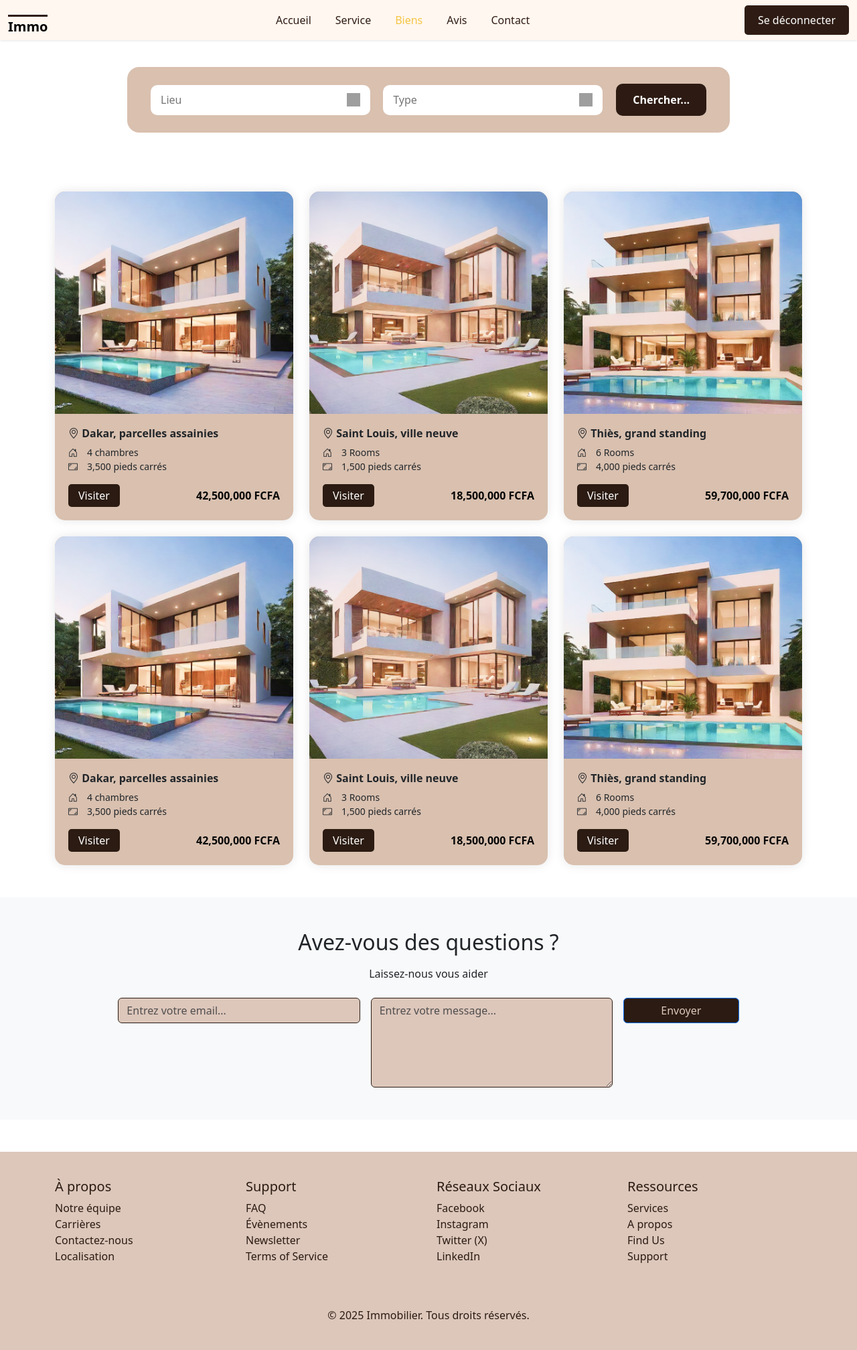
After one commit to mouhamed36-collab/project_immo, a PHP site: page /pages/biens.php in a window 1280 px wide. The commit adds this page. Shown: the whole page at 67% size. Run offline with PHP 8.4, Linux system fonts and the light colour scheme; grey boxes are pictures that could not be loaded.

Commit message:
implémentation page des biens (#6)

```diff
--- /dev/null
+++ b/css/biens.css
@@ -0,0 +1,160 @@
+.body {
+      background-color: #f4f2f2;
+      font-family: 'Segoe UI', sans-serif;
+    }
+
+    .navbar {
+      background-color: #fff7f0;
+      box-shadow: 0 1px 3px rgba(0,0,0,0.1);
+      padding: 1rem 2rem;
+    }
+    .navbar-brand {
+      font-weight: bold;
+      font-size: 1.5rem;
+      color: #2e1c14;
+    }
+    .navbar-brand span {
+      border-top: 3px solid #2e1c14;
+      display: inline-block;
+      margin-right: 4px;
+      height: 16px;
+    }
+    .nav-link {
+      font-weight: 600;
+      color: #2e1c14 !important;
+      margin: 0 10px;
+    }
+    .nav-link.active {
+      color: #f5c542 !important;
+    }
+   #btn-deconnecter {
+  background-color:#2e1c14;
+  color: white;
+  padding: 10px 20px;
+  border: none;
+  border-radius: 5px;
+  cursor: pointer;
+}
+
+
+/* SEARCH */
+.search-box {
+    background-color: #d9c0af;
+    padding: 25px 35px;
+    display: flex;
+    align-items: center;
+    justify-content: space-between;
+    max-width: 900px;
+    margin: 40px auto;
+    border-radius: 18px;
+    gap: 20px;
+}
+
+.input-group {
+    display: flex;
+    gap: 20px;
+    flex-grow: 1;
+}
+
+.field-container {
+    position: relative;
+    flex: 1;
+}
+
+.input-field {
+    width: 100%;
+    height: 45px;
+    padding: 10px 15px;
+    border-radius: 10px;
+    border: none;
+}
+
+.input-icon {
+    position: absolute;
+    right: 15px;
+    top: 50%;
+    transform: translateY(-50%);
+    width: 20px;
+    height: 20px;
+}
+
+.search-button {
+    background-color: #2d1b13;
+    color: white;
+    border: none;
+    padding: 12px 25px;
+    border-radius: 10px;
+    font-weight: bold;
+    white-space: nowrap;
+}
+    /* image */
+
+    .property-card {
+      border-radius: 15px;
+      box-shadow: 0 0 15px rgba(0, 0, 0, 0.1);
+      overflow: hidden;
+      transition: transform 0.3s;
+      background-color: #d9c0af;
+    }
+    .property-card:hover {
+      transform: scale(1.02);
+    }
+    .property-img {
+      height: 200px;
+     object-fit: cover;
+      width: 100%;
+       height: auto;
+       display: block;
+    }
+    .property-info {
+      padding: 20px;
+    }
+    .property-info h6 {
+      font-weight: bold;
+    }
+    .icon-text {
+      display: flex;
+      align-items: center;
+      gap: 6px;
+      margin-bottom: px;
+      font-size: 14px;
+    }
+    .icon-text i {
+      margin-right: 8px;
+
+    }
+    .btn-visit {
+      background-color: #2B1B12;
+      color: white;
+      border-radius: 5px;
+      padding: 5px 15px;
+      text-decoration: none;
+    }
+    .price {
+      font-weight: bold;
+      font-size: 16px;
+      color: #070707;
+    }
+
+        /*Footer*/
+
+footer {
+    background-color: #DDC7BB;
+    color: #2B1B12;
+    padding: 40px 0;
+}
+
+footer a {
+    color: #752d04;
+    text-decoration: none;
+}
+
+footer a:hover {
+    color: #72452b;
+}
+
+.form-control {
+    border: 1px solid #2B1B12;
+    background-color: #DDC7BB;
+    color: #2B1B12;
+}
--- /dev/null
+++ b/pages/biens.php
@@ -0,0 +1,156 @@
+<!DOCTYPE html>
+<html lang="fr">
+
+<head>
+  <meta charset="UTF-8">
+  <meta name="viewport" content="width=device-width, initial-scale=1">
+  <title>Biens Immobiliers</title>
+  <link href="https://cdn.jsdelivr.net/npm/bootstrap@5.3.3/dist/css/bootstrap.min.css" rel="stylesheet">
+  <link href="https://cdn.jsdelivr.net/npm/bootstrap-icons@1.10.5/font/bootstrap-icons.css" rel="stylesheet">
+  <link rel="stylesheet" href="/project_immo/css/biens.css" />
+  </head>
+
+      <body>
+
+  <!-- Barre de navigation -->
+  <nav class="navbar navbar-expand-lg">
+    <div class="container-fluid">
+      <a class="navbar-brand d-flex align-items-center" href="#">
+        <span>Immo</span>
+      </a>
+      <div class="collapse navbar-collapse justify-content-center">
+        <ul class="navbar-nav mb-2 mb-lg-0">
+          <li class="nav-item"><a class="nav-link" href="../index.php">Accueil</a></li>
+          <li class="nav-item"><a class="nav-link" href="../index.php?#section2">Service</a></li>
+          <li class="nav-item"><a class="nav-link active" href="#">Biens</a></li>
+          <li class="nav-item"><a class="nav-link" href="#">Avis</a></li>
+          <li class="nav-item"><a class="nav-link" href="#contact">Contact</a></li>
+        </ul>
+      </div>
+      <button id="btn-deconnecter">Se déconnecter</button>
+
+    </div>
+  </nav>
+
+  <!-- SEARCH -->
+  <div class="search-box">
+    <div class="input-group">
+      <div class="field-container">
+        <input type="text" class="input-field" placeholder="Lieu">
+        <img src="https://cdn-icons-png.flaticon.com/512/684/684908.png" alt="Icône lieu" class="input-icon">
+      </div>
+      <div class="field-container">
+        <input type="text" class="input-field" placeholder="Type">
+        <img src="https://cdn-icons-png.flaticon.com/512/69/69524.png" alt="Icône type" class="input-icon">
+      </div>
+    </div>
+    <button class="search-button">Chercher...</button>
+  </div>
+  <div class="container py-5">
+    <div class="row g-4 justify-content-center">
+
+
+
+    <!-- Carte 1 -->
+    <div class="col-md-4">
+      <div class="property-card">
+        <img src="../asset/img/MAISON 1.png" class="property-img" alt="Maison 1">
+        <div class="property-info">
+          <h6><i class="bi bi-geo-alt"></i> Dakar, parcelles assainies</h6>
+          <div class="icon-text"><i class="bi bi-house-door"></i> 4 chambres</div>
+          <div class="icon-text"><i class="bi bi-aspect-ratio"></i> 3,500 pieds carrés</div>
+          <div class="d-flex justify-content-between align-items-center mt-3">
+            <a href="#" class="btn-visit">Visiter</a>
+            <span class="price">42,500,000 FCFA</span>
+          </div>
+        </div>
+      </div>
+    </div>
+
+    <!-- Carte 2 -->
+    <div class="col-md-4">
+      <div class="property-card">
+        <img src="../asset/img/MAISON 2.png" class="property-img" alt="Maison 2">
+        <div class="property-info">
+          <h6><i class="bi bi-geo-alt"></i> Saint Louis, ville neuve</h6>
+          <div class="icon-text"><i class="bi bi-house-door"></i> 3 Rooms</div>
+          <div class="icon-text"><i class="bi bi-aspect-ratio"></i> 1,500 pieds carrés</div>
+          <div class="d-flex justify-content-between align-items-center mt-3">
+            <a href="#" class="btn-visit">Visiter</a>
+            <span class="price">18,500,000 FCFA</span>
+          </div>
+        </div>
+      </div>
+    </div>
+
+    <!-- Carte 3 -->
+    <div class="col-md-4">
+      <div class="property-card">
+        <img src="../asset/img/MAISON 3.png"class="property-img" alt="Maison 3">
+        <div class="property-info">
+          <h6><i class="bi bi-geo-alt"></i> Thiès, grand standing</h6>
+          <div class="icon-text"><i class="bi bi-house-door"></i> 6 Rooms</div>
+          <div class="icon-text"><i class="bi bi-aspect-ratio"></i> 4,000 pieds carrés</div>
+          <div class="d-flex justify-content-between align-items-center mt-3">
+            <a href="#" class="btn-visit">Visiter</a>
+            <span class="price">59,700,000 FCFA</span>
+          </div>
+        </div>
+      </div>
+    </div>
+  <!-- Carte 1 -->
+    <div class="col-md-4">
+      <div class="property-card">
+        <img src="../asset/img/MAISON 1.png" class="property-img" alt="Maison 1">
+        <div class="property-info">
+          <h6><i class="bi bi-geo-alt"></i> Dakar, parcelles assainies</h6>
+          <div class="icon-text"><i class="bi bi-house-door"></i> 4 chambres</div>
+          <div class="icon-text"><i class="bi bi-aspect-ratio"></i> 3,500 pieds carrés</div>
+          <div class="d-flex justify-content-between align-items-center mt-3">
+            <a href="#" class="btn-visit">Visiter</a>
+            <span class="price">42,500,000 FCFA</span>
+          </div>
+        </div>
+      </div>
+    </div>
+      <!-- Carte 2 -->
+    <div class="col-md-4">
+      <div class="property-card">
+        <img src="../asset/img/MAISON 2.png" class="property-img" alt="Maison 2">
+        <div class="property-info">
+          <h6><i class="bi bi-geo-alt"></i> Saint Louis, ville neuve</h6>
+          <div class="icon-text"><i class="bi bi-house-door"></i> 3 Rooms</div>
+          <div class="icon-text"><i class="bi bi-aspect-ratio"></i> 1,500 pieds carrés</div>
+          <div class="d-flex justify-content-between align-items-center mt-3">
+            <a href="#" class="btn-visit">Visiter</a>
+            <span class="price">18,500,000 FCFA</span>
+          </div>
+        </div>
+      </div>
+    </div>
+    <!-- Carte 3 -->
+    <div class="col-md-4">
+      <div class="property-card">
+        <img src="../asset/img/MAISON 3.png" class="property-img" alt="Maison 3">
+        <div class="property-info">
+          <h6><i class="bi bi-geo-alt"></i> Thiès, grand standing</h6>
+          <div class="icon-text"><i class="bi bi-house-door"></i> 6 Rooms</div>
+          <div class="icon-text"><i class="bi bi-aspect-ratio"></i> 4,000 pieds carrés</div>
+          <div class="d-flex justify-content-between align-items-center mt-3">
+            <a href="#" class="btn-visit">Visiter</a>
+            <span class="price">59,700,000 FCFA</span>
+          </div>
+        </div>
+      </div>
+    </div>
+  </div>
+</div>
+
+      <?php
+      include_once '../pages/footer.php';
+      ?>
+
+      <script src="https://cdn.jsdelivr.net/npm/bootstrap@5.3.3/dist/js/bootstrap.bundle.min.js"></script>
+      </body>
+
+</html>
--- a/pages/footer.php
+++ b/pages/footer.php
@@ -7,7 +7,7 @@
 <!-- Section Contact -->
 <section class="py-5 bg-light text-center">
   <div class="container">
-    <h2 class="mb-3">Avez-vous des questions ?</h2>
+    <h2 class="mb-3" id="contact">Avez-vous des questions ?</h2>
     <p class="mb-4">Laissez-nous vous aider</p>
     <form class="row g-3 justify-content-center">
       <div class="col-md-4">
--- a/pages/header.php
+++ b/pages/header.php
@@ -22,10 +22,10 @@
       <div class="collapse navbar-collapse justify-content-end" id="navbarNav">
         <ul class="navbar-nav me-3">
           <li class="nav-item"><a class="nav-link active" href="#">Accueil</a></li>
-          <li class="nav-item"><a class="nav-link" href="#">Service</a></li>
-          <li class="nav-item"><a class="nav-link" href="#">Biens</a></li>
+          <li class="nav-item"><a class="nav-link" href="#section2">Service</a></li>
+          <li class="nav-item"><a class="nav-link" href="#sectionbien">Biens</a></li>
           <li class="nav-item"><a class="nav-link" href="#">Avis</a></li>
-          <li class="nav-item"><a class="nav-link" href="#">Contact</a></li>
+          <li class="nav-item"><a class="nav-link" href="#contact">Contact</a></li>
         </ul>
         <a href="#" class="btn btn-outline-dark me-2">Se connecter</a>
         <a href="./pages/inscription.php" class="btn btn-dark">S'inscrire</a>
--- a/pages/section2.php
+++ b/pages/section2.php
@@ -4,7 +4,7 @@
   <link rel="stylesheet" href="/project_immo/css/section2.css">
 </head>
 <section>
-  <h3 style="text-align: center;color: #2B1B12;">Pourquoi nous choisir</h3>
+  <h3 style="text-align: center;color: #2B1B12;" id="section2">Pourquoi nous choisir</h3>
   <p style="text-align: center;color: #2B1B12;">Améliorez votre expérience d'achat d’hébergement avec expertise, intégrité et un service personnalisé inégalé</p>
   <div class="layout-row mt-5">
     <!-- Layout 1 -->
@@ -36,7 +36,7 @@
     </div>
   </div>
   <!-- contenu pour hebergement -->
-  <h3 style="text-align: center;color: #2B1B12; margin-top:70px;">Nos hébergements populaires</h3>
+  <h3 style="text-align: center;color: #2B1B12; margin-top:70px;" id="sectionbien">Nos hébergements populaires</h3>
   <div class="layout-row mt-5 mb-5">
     <div class="container d-flex justify-content-between">
       <!-- Card 1 -->
@@ -88,7 +88,7 @@
       </div>
     </div>
   </div>
-  <center> <button class="btn-visiter"><a href="#" id="voir">Voir plus</a></button></center>
+  <center> <button class="btn-visiter"><a href="./pages/biens.php" id="voir">Voir plus</a></button> </center>
   <br>
 
 </section>
```
Also changed, not shown: asset/img/MAISON 1.png (added), asset/img/MAISON 2.png (added), asset/img/MAISON 3.png (added), index.php (line endings or trailing spaces).
